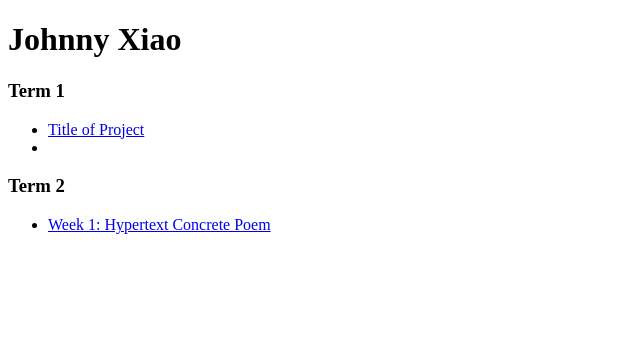
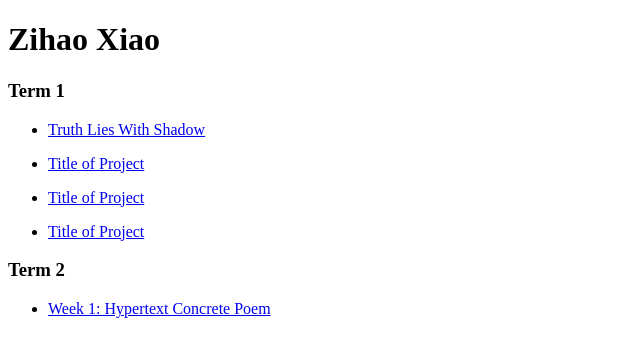
Before and after one commit to JohnnyXiao-0906/wcc-portfolio, a plain HTML site: page TEMPLATE/TEMPLATE/index.html in a window 1280 px wide. Shown: the whole page, without its empty margins (0-640 px from the left). Drawn offline with Linux system fonts and the light colour scheme.

Commit message:
Update index.html

```diff
--- a/TEMPLATE/TEMPLATE/index.html
+++ b/TEMPLATE/TEMPLATE/index.html
@@ -5,30 +5,31 @@
         <title>WCC Portfolio</title>
     </head>
     <body>
-
-        <!--This is a comment in HTML-->
-
-        <!--This week we are keeping things very simple, please do not add anything extra, no CSS styling etc.-->
-
-        <!--Change to your full name below-->
-        <h1>Johnny Xiao</h1>
+        <h1>Zihao Xiao</h1>
 
         <h3>Term 1</h3>
 
-        <!--Add two to five links to projects from last term that you should host on github-->
         <ul>
             <li>
-                <!--This is a link, the href value should contain the url or relative path to a page. / means the root folder of the directory structure-->
-                <a href="/">Title of Project</a>
+                <p><a href="http://127.0.0.1:5501/">Truth Lies With Shadow</a></p>
             </li>
+
             <li>
-                <!-- Keep adding as many new list items with links as you need-->
+                <p><a href="/">Title of Project</a></p>
             </li>
+
+            <li>
+                <p><a href="/">Title of Project</a></p>
+            </li>
+
+            <li>
+                <p><a href="/">Title of Project</a></p>
+            </li>
+
         </ul>
 
         <h3>Term 2</h3>
 
-        <!-- Change the href attribute value from / to the url to your project -->
         <ul>
             <li>
                 <a href="http://127.0.0.1:5500/johnny's%20poem.html">Week 1: Hypertext Concrete Poem</a>
```
